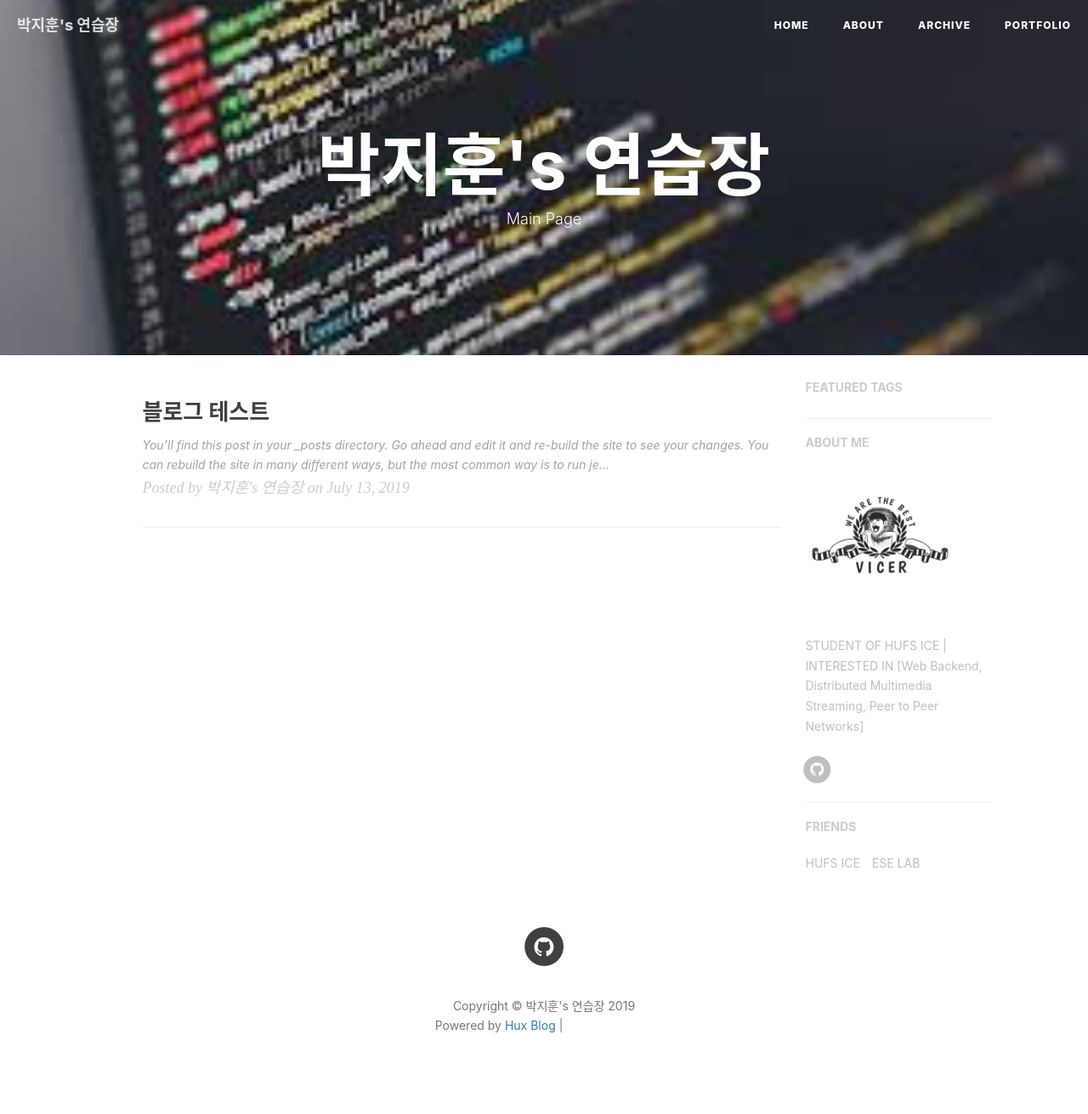
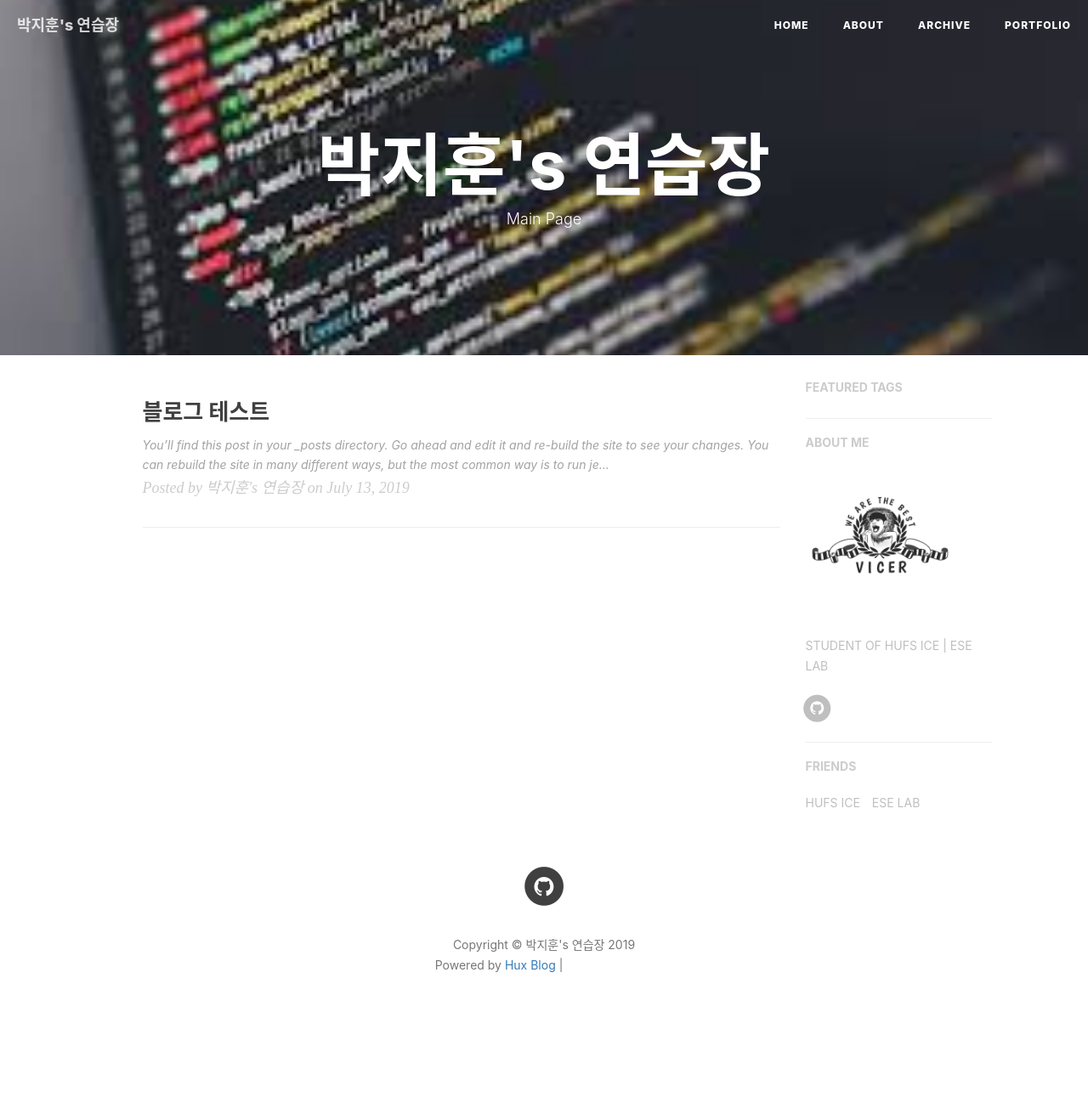
Before and after one commit to ggoowlgns/ggoowlgns.github.io, a Jekyll site: the page built from index.html, in a window 1280 px wide. Shown: the whole page at 85% size. Built offline with Jekyll 4.4.1, drawn with Linux system fonts in a browser that asks for light colours; nearby versions of some CDN libraries; the list of posts is cut into pages by our own code; comment, search, counter and statistics services are not loaded; after the commit the page ends 1240 px from its top, so only the background shows below that; grey boxes are pictures that could not be loaded.

Commit message:
Update _config.yml

```diff
--- a/_config.yml
+++ b/_config.yml
@@ -81,7 +81,7 @@ netease_comment: false
 
 # Sidebar settings
 sidebar: true                           # whether or not using Sidebar.
-sidebar-about-description: "STUDENT OF HUFS ICE | INTERESTED IN \n [Web Backend, Distributed Multimedia Streaming, Peer to Peer Networks]"
+sidebar-about-description: "STUDENT OF HUFS ICE | ESE LAB"
 sidebar-avatar: /img/vicer_logo.jpg      # use absolute URL, seeing it's used in both `/` and `/about/`
 
 
```
